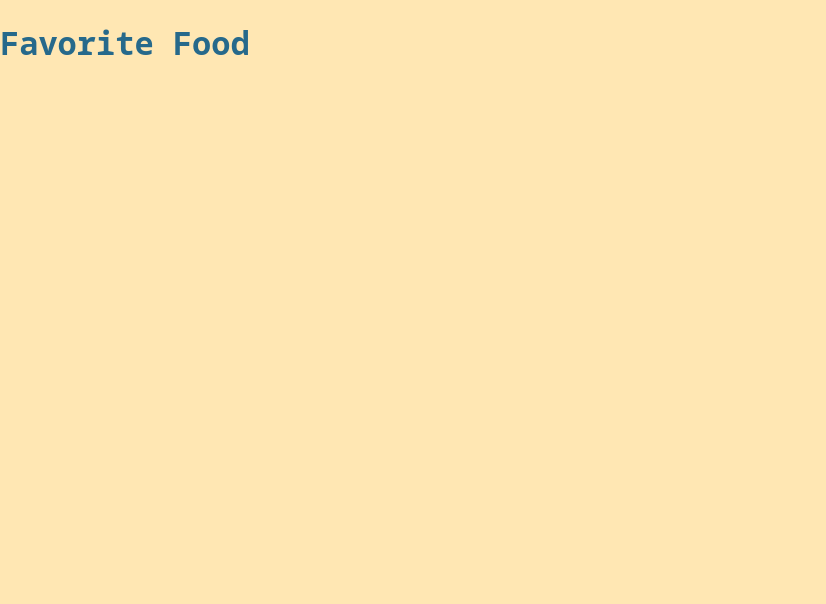
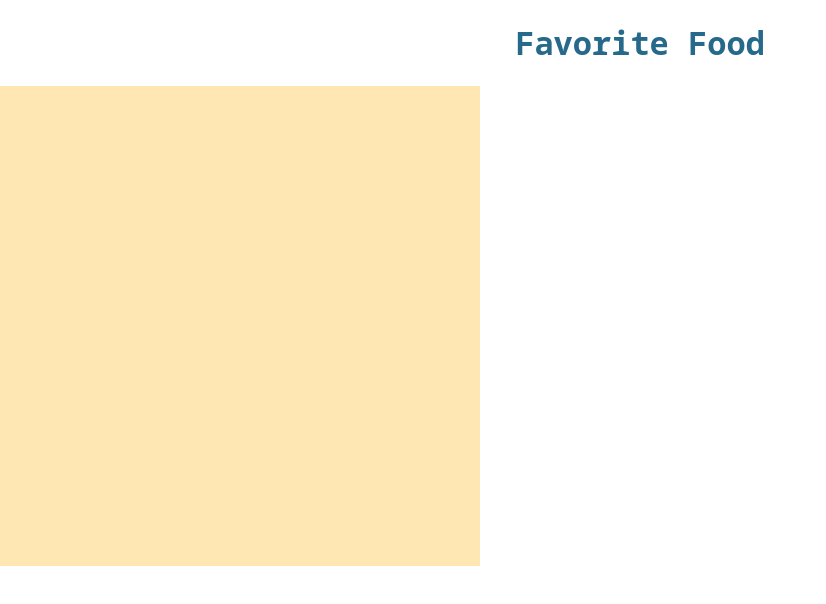
Before and after one commit to davidwobido/FoodApp, a plain HTML site: page index.html in a window 1280 px wide. Shown: the whole page, without its empty margins (0-826 px from the left). Drawn offline with Linux system fonts and the light colour scheme.

Commit message:
Add Selection Component

```diff
--- a/lib/selectionComponent.js
+++ b/lib/selectionComponent.js
@@ -1 +1,9 @@
 import { createElement } from "./elements.js";
+
+export function createSelectionComponent() {
+  const sectionOption = createElement("section", {
+    className: "sectionOpions",
+  });
+
+  return sectionOption;
+}
--- a/main.js
+++ b/main.js
@@ -1,16 +1,16 @@
 import { createTitleComponent } from "./lib/titleComponent.js";
-// import { createSelectionComponent } from "./lib/";
+import { createSelectionComponent } from "./lib/selectionComponent.js";
 // import { createFooterComponent } from "./lib/";
 
 function createApp() {
   const appElement = document.querySelector("#app");
 
   const titleComponent = createTitleComponent();
-  //   const selectionComponent = createSelectionComponent();
+  const selectionComponent = createSelectionComponent();
   //   const footerComponent = createFooterComponent();
 
   appElement.append(titleComponent);
-  //   appElement.append(selectionComponent);
+  appElement.append(selectionComponent);
   //   appElement.append(footerComponent);
 }
 createApp();
--- a/style.css
+++ b/style.css
@@ -23,7 +23,7 @@
 body {
   font-family: var(--font-family);
   color: var(--color-text);
-  background-color: var(--color-background);
+  background-color: white;
   margin: 0;
 }
 
@@ -34,3 +34,16 @@ h4,
 h5 {
   color: var(--color-primary);
 }
+
+.headline {
+  display: grid;
+  justify-content: center;
+}
+
+.sectionOpions {
+  background: var(--color-background);
+  width: 30rem;
+  height: 30rem;
+  display: grid;
+  justify-content: center;
+}
```
